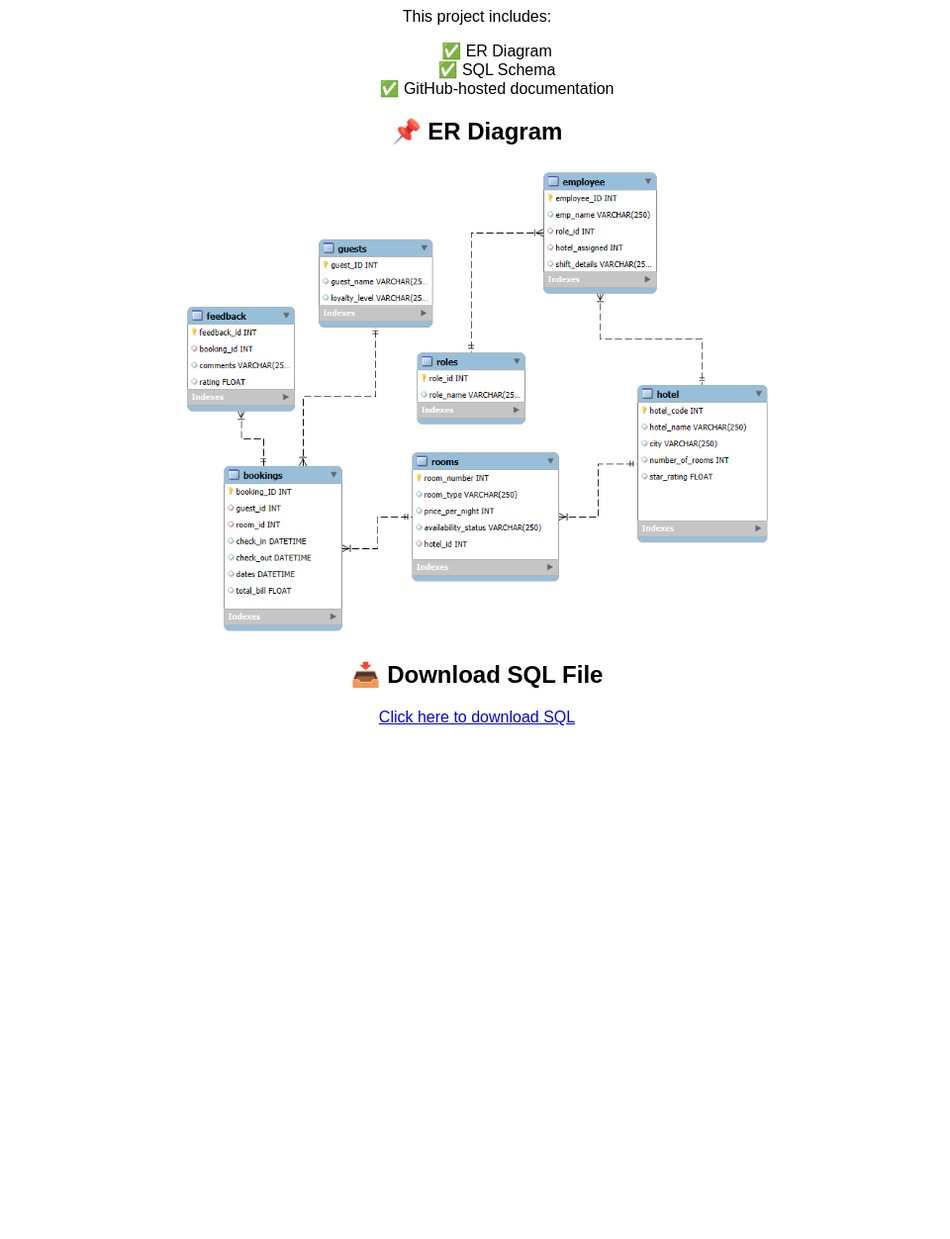
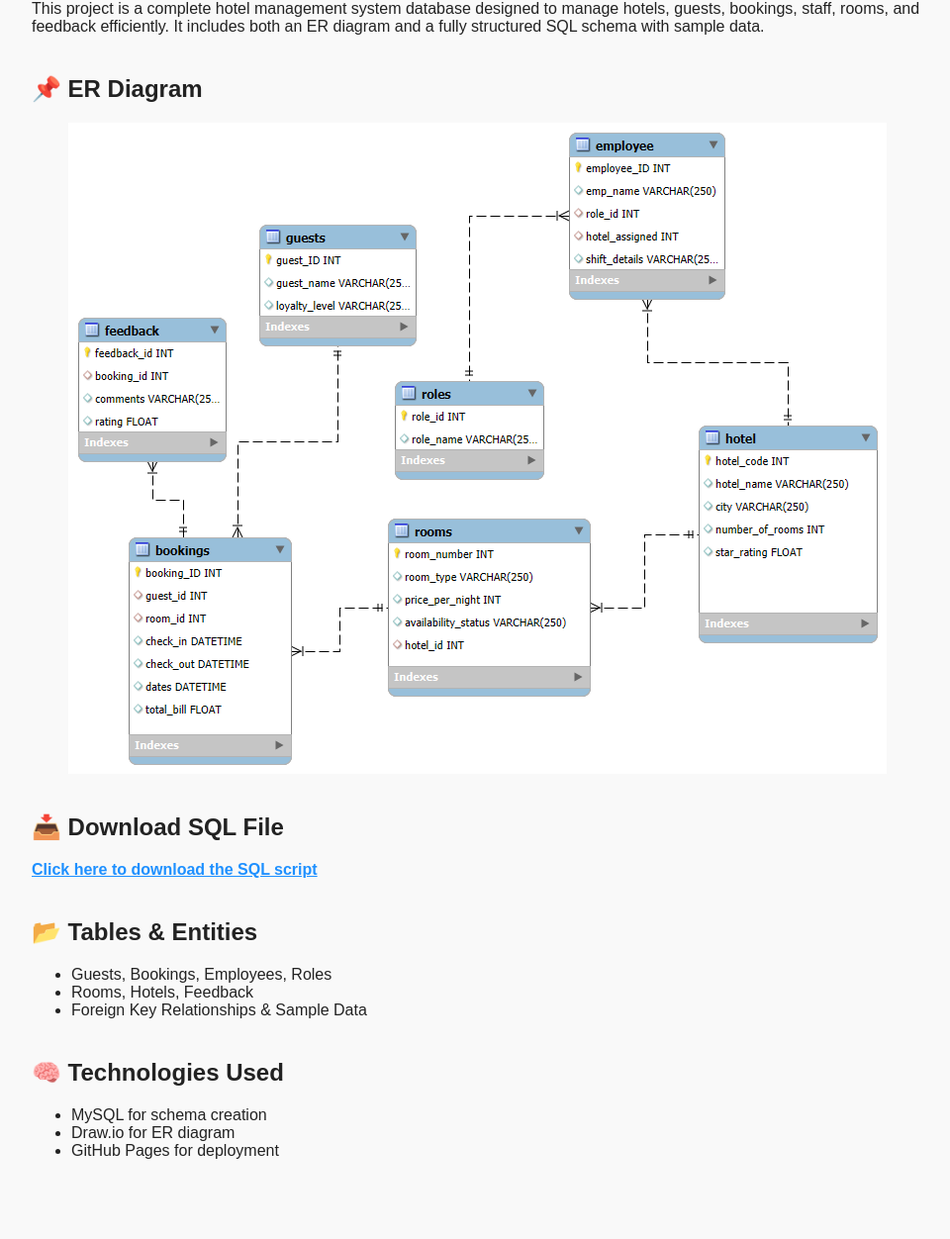
Before and after one commit to M-charithaReddy/Hotel_chain_management_system, a plain HTML site: page index.html in a window 1280 px wide. Shown: the part 121-1373 px from the top of the page at 99% size, without its empty margins (158-1118 px from the left). Before the commit the page ends 903 px from the top, so only its background shows below. Drawn offline with Linux system fonts and the light colour scheme.

Commit message:
Update index.html

```diff
--- a/index.html
+++ b/index.html
@@ -1,22 +1,77 @@
 <!DOCTYPE html>
 <html lang="en">
 <head>
-  <meta charset="UTF-8">
+  <meta charset="UTF-8" />
+  <meta name="viewport" content="width=device-width, initial-scale=1.0" />
   <title>Hotel Chain Management System</title>
+  <style>
+    body {
+      font-family: Arial, sans-serif;
+      padding: 40px;
+      max-width: 900px;
+      margin: auto;
+      background-color: #f9f9f9;
+      color: #222;
+    }
+    h1 {
+      text-align: center;
+      color: #2e8b57;
+    }
+    .section {
+      margin-bottom: 40px;
+    }
+    img {
+      display: block;
+      margin: 20px auto;
+      max-width: 100%;
+    }
+    a {
+      color: #1e90ff;
+      font-weight: bold;
+    }
+  </style>
 </head>
-<body style="font-family: sans-serif; text-align: center; padding: 40px;">
+<body>
   <h1>🏨 Hotel Chain Management System</h1>
-  <p>This project includes:</p>
-  <ul style="list-style: none;">
-    <li>✅ ER Diagram</li>
-    <li>✅ SQL Schema</li>
-    <li>✅ GitHub-hosted documentation</li>
-  </ul>
 
-  <h2>📌 ER Diagram</h2>
-  <img src="erd.png" alt="ER Diagram" width="600">
+  <div class="section">
+    <p>
+      This project is a complete hotel management system database designed to
+      manage hotels, guests, bookings, staff, rooms, and feedback efficiently.
+      It includes both an ER diagram and a fully structured SQL schema with sample data.
+    </p>
+  </div>
 
-  <h2>📥 Download SQL File</h2>
-  <a href="hotel_chain_management_system.sql" download>Click here to download SQL</a>
+  <div class="section">
+    <h2>📌 ER Diagram</h2>
+    <img src="erd.png" alt="ER Diagram" />
+  </div>
+
+  <div class="section">
+    <h2>📥 Download SQL File</h2>
+    <p>
+      <a href="hotel_chain_management_system.sql" download>
+        Click here to download the SQL script
+      </a>
+    </p>
+  </div>
+
+  <div class="section">
+    <h2>📂 Tables & Entities</h2>
+    <ul>
+      <li>Guests, Bookings, Employees, Roles</li>
+      <li>Rooms, Hotels, Feedback</li>
+      <li>Foreign Key Relationships & Sample Data</li>
+    </ul>
+  </div>
+
+  <div class="section">
+    <h2>🧠 Technologies Used</h2>
+    <ul>
+      <li>MySQL for schema creation</li>
+      <li>Draw.io for ER diagram</li>
+      <li>GitHub Pages for deployment</li>
+    </ul>
+  </div>
 </body>
 </html>
```
